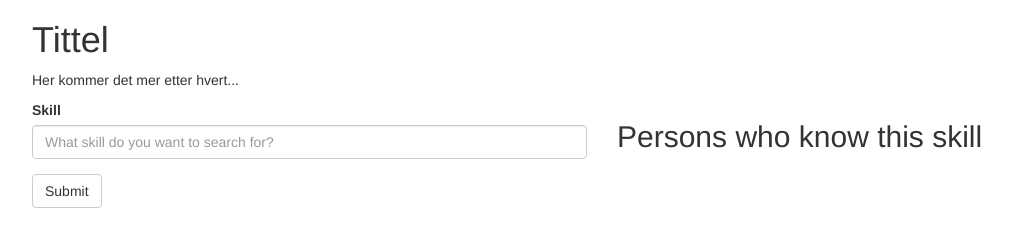
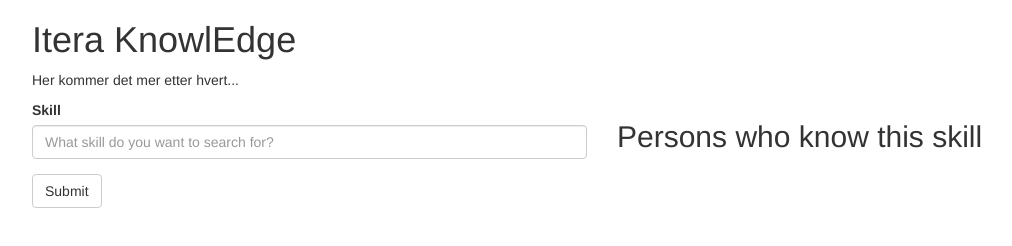
Before and after one commit to jbye/fagdag-neo4j, a plain HTML site: page frontend/index.html in a window 1280 px wide. Shown: the whole page, without its empty margins (38-1050 px from the left). Drawn offline with nearby package versions, Linux system fonts and the light colour scheme.

Commit message:
Changed name to IKE - Itera KnowlEdge

```diff
--- a/frontend/index.html
+++ b/frontend/index.html
@@ -9,7 +9,7 @@
         <div class="container">
             <div class="row">
                 <div class="col-md-12">
-                    <h1>Tittel</h1>
+                    <h1>Itera KnowlEdge</h1>
                     <p>Her kommer det mer etter hvert...</p>
                 </div>
             </div>
```
